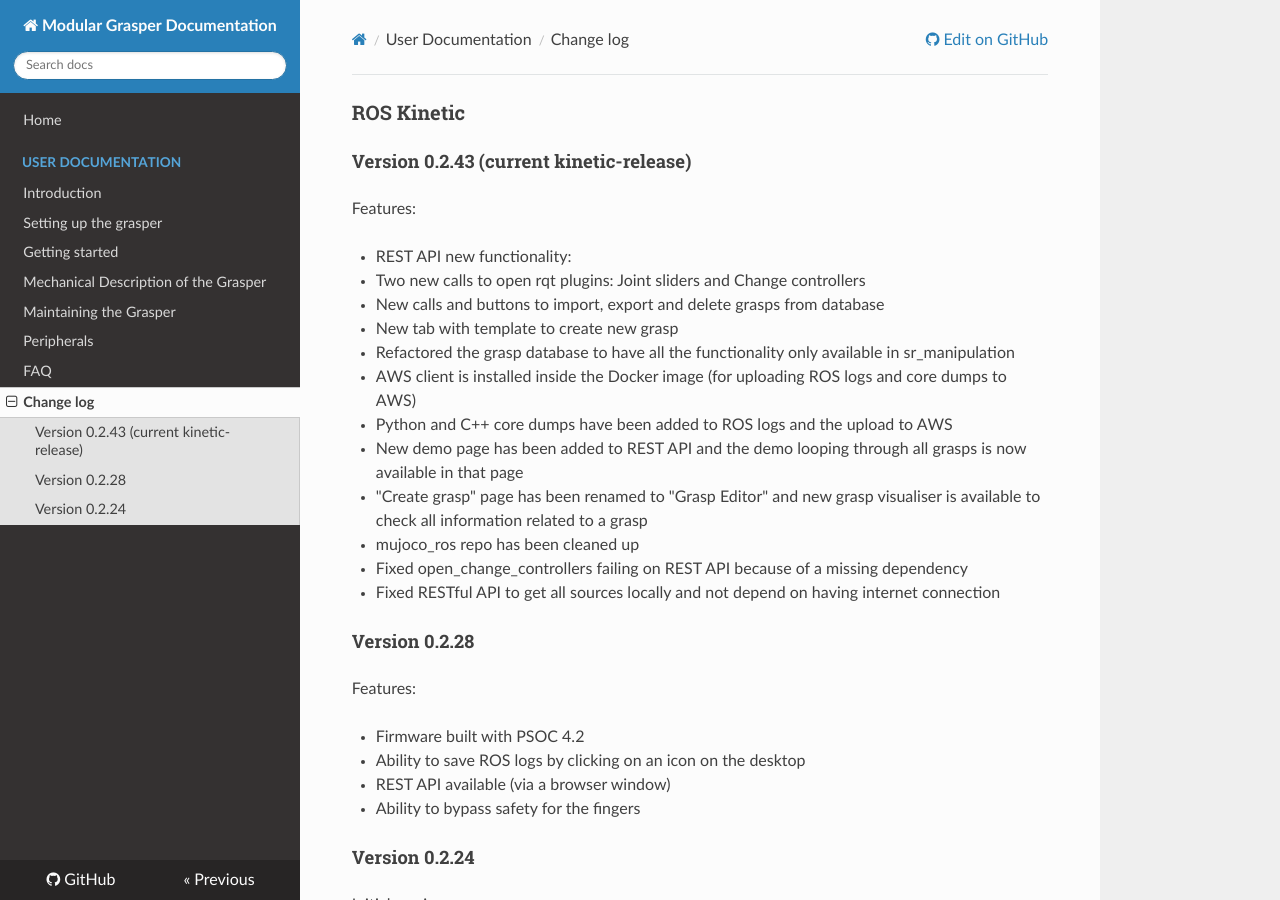
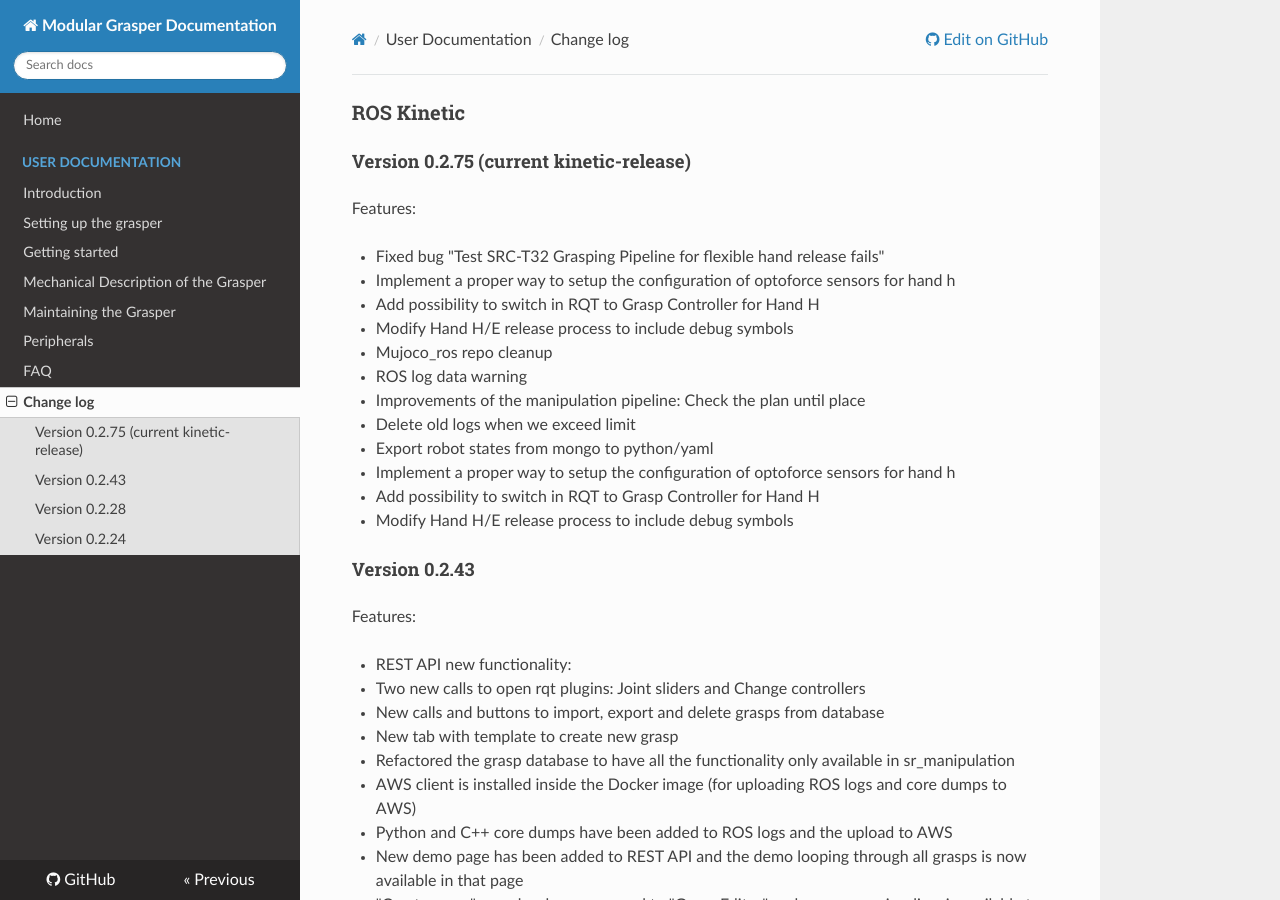
Before and after one commit to shadow-robot/fh_documentation, an MkDocs documentation site: the page built from docs/user_guide/9_changelog.md, in a window 1280 px wide and 900 px high. Built offline with MkDocs 1.6.1, drawn with Linux system fonts in a browser that asks for light colours; nearby versions of some CDN libraries; old or Windows-style settings are respelled for this version of MkDocs.

Commit message:
Update 9_changelog.md

```diff
--- a/docs/user_guide/9_changelog.md
+++ b/docs/user_guide/9_changelog.md
@@ -1,6 +1,24 @@
 ### ROS Kinetic
 
-#### Version 0.2.43 (current kinetic-release)
+
+#### Version 0.2.75 (current kinetic-release)
+
+Features:
+
+* Fixed bug "Test SRC-T32 Grasping Pipeline for flexible hand release fails"
+* Implement a proper way to setup the configuration of optoforce sensors for hand h
+* Add possibility to switch in RQT to Grasp Controller for Hand H
+* Modify Hand H/E release process to include debug symbols
+* Mujoco_ros repo cleanup
+* ROS log data warning
+* Improvements of the manipulation pipeline: Check the plan until place
+* Delete old logs when we exceed limit
+* Export robot states from mongo to python/yaml
+* Implement a proper way to setup the configuration of optoforce sensors for hand h
+* Add possibility to switch in RQT to Grasp Controller for Hand H
+* Modify Hand H/E release process to include debug symbols
+
+#### Version 0.2.43
 
 Features:
 
```
